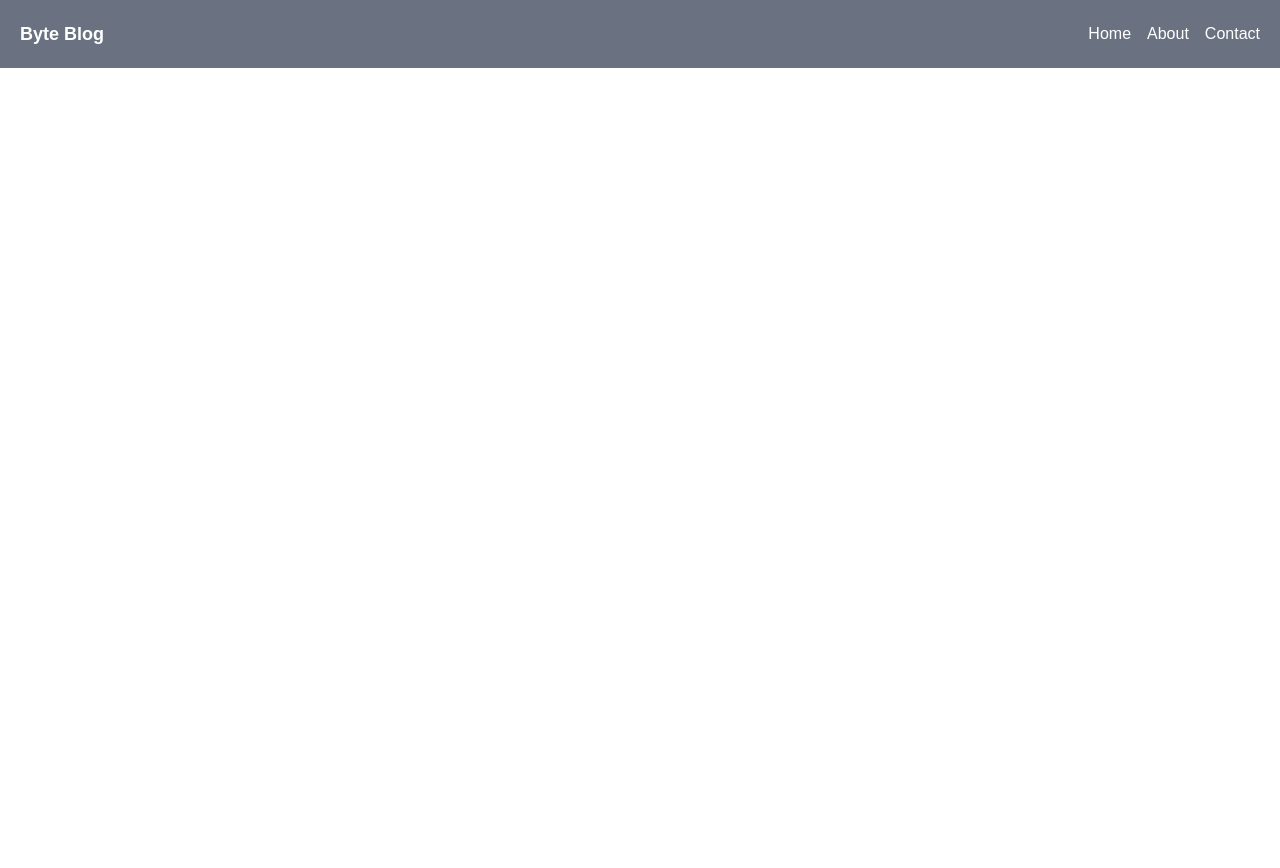
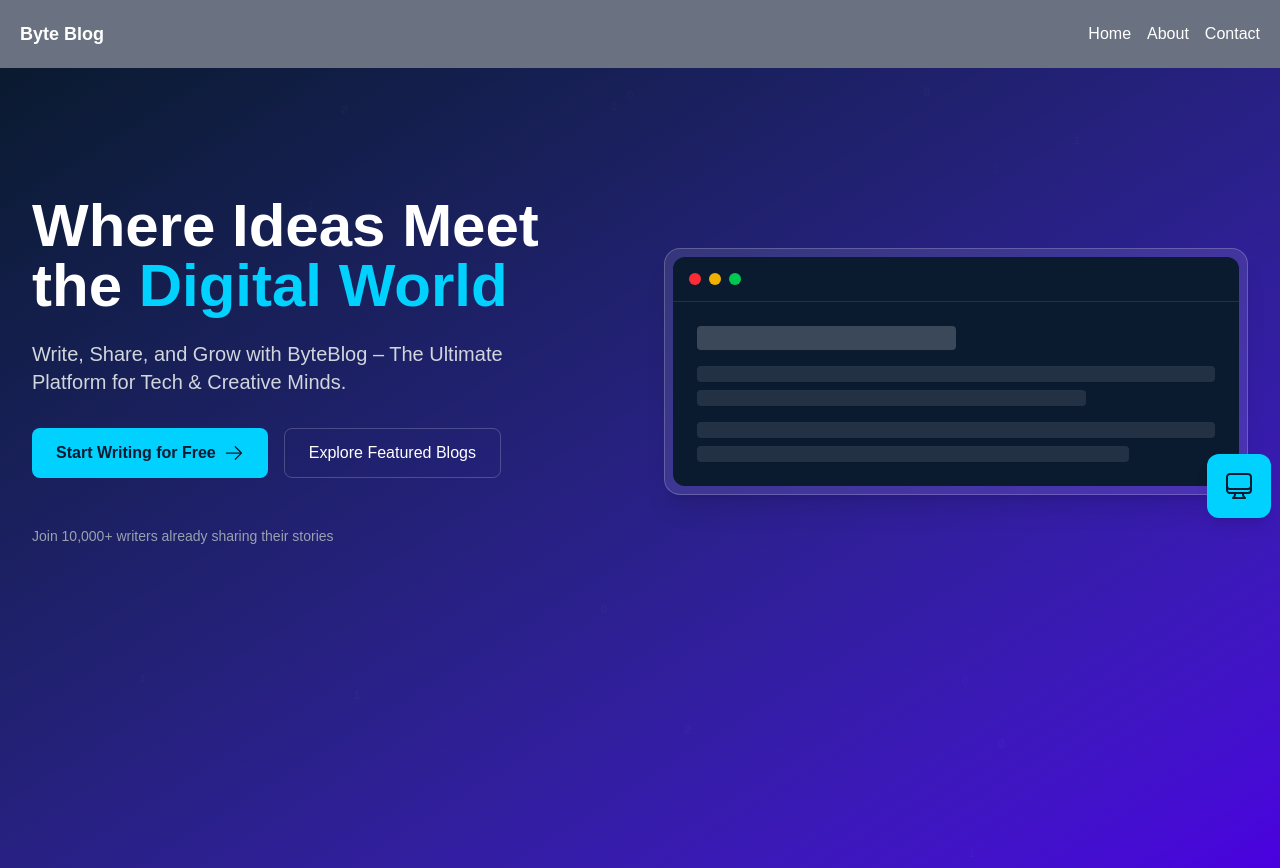
Before and after one commit to Developer-Jaber/ByteBlog, a Next.js app: page / in a window 1280 px wide. Built offline with nearby package versions, Linux system fonts and the light colour scheme.

Commit message:
Add Hero component and update dependencies in package.json and package-lock.json

```diff
--- a/src/app/page.tsx
+++ b/src/app/page.tsx
@@ -1,10 +1,12 @@
 "use client";
+import Hero from '@/components/Hero';
 import React from 'react';
 
 export default function Home() {
   return (
-    <div className="justify-items-center items-center gap-16 grid grid-rows-[20px_1fr_20px] p-8 sm:p-20 pb-20 min-h-screen font-[family-name:var(--font-geist-sans)]">
-
+    <div>
+       {/* hero/banner section */}
+       <Hero></Hero>
     </div>
   );
 }
--- /dev/null
+++ b/src/components/Hero.tsx
@@ -0,0 +1,116 @@
+'use client';
+
+import { motion } from 'framer-motion';
+import { ArrowRightIcon, ComputerDesktopIcon } from '@heroicons/react/24/outline';
+
+export default function Hero() {
+  return (
+    <section className="relative bg-gradient-to-br from-[#0A1A2F] to-[#4A00E0] min-h-dvh overflow-hidden">
+      {/* Binary code background animation */}
+      <div className="absolute inset-0 opacity-10">
+        {[...Array(20)].map((_, i) => (
+          <motion.div
+            key={i}
+            initial={{ y: -20, opacity: 0 }}
+            animate={{
+              y: [0, -20, 0],
+              opacity: [0.1, 0.3, 0.1],
+              transition: {
+                duration: 5 + Math.random() * 10,
+                repeat: Infinity,
+                delay: Math.random() * 5
+              }
+            }}
+            className="absolute font-mono text-white text-xs"
+            style={{
+              left: `${Math.random() * 100}%`,
+              top: `${Math.random() * 100}%`
+            }}
+          >
+            {Math.random() > 0.5 ? '1' : '0'}
+          </motion.div>
+        ))}
+      </div>
+
+      <div className="relative mx-auto px-4 sm:px-6 lg:px-8 py-24 md:py-32 max-w-7xl">
+        <div className="items-center gap-12 grid grid-cols-1 md:grid-cols-2">
+          {/* Text content */}
+          <div className="md:text-left text-center">
+            <motion.h1
+              initial={{ opacity: 0, y: 20 }}
+              animate={{ opacity: 1, y: 0 }}
+              transition={{ duration: 0.8 }}
+              className="mb-6 font-bold text-white text-4xl md:text-5xl lg:text-6xl"
+            >
+              Where Ideas Meet the <span className="text-[#00D1FF]">Digital World</span>
+            </motion.h1>
+
+            <motion.p
+              initial={{ opacity: 0, y: 20 }}
+              animate={{ opacity: 1, y: 0 }}
+              transition={{ duration: 0.8, delay: 0.2 }}
+              className="mx-auto md:mx-0 mb-8 max-w-lg text-gray-300 text-lg md:text-xl"
+            >
+              Write, Share, and Grow with ByteBlog – The Ultimate Platform for Tech & Creative Minds.
+            </motion.p>
+
+            <motion.div
+              initial={{ opacity: 0, y: 20 }}
+              animate={{ opacity: 1, y: 0 }}
+              transition={{ duration: 0.8, delay: 0.4 }}
+              className="flex sm:flex-row flex-col justify-center md:justify-start gap-4"
+            >
+              <button type='button' className="flex justify-center items-center bg-[#00D1FF] hover:bg-[#00b8e0] px-6 py-3 rounded-lg font-semibold text-[#0A1A2F] transition-all">
+                Start Writing for Free
+                <ArrowRightIcon className="ml-2 w-5 h-5" />
+              </button>
+              <button type='button' className="flex justify-center items-center px-6 py-3 border border-white/20 hover:border-white/40 rounded-lg font-medium text-white transition-all">
+                Explore Featured Blogs
+              </button>
+            </motion.div>
+
+            <motion.div
+              initial={{ opacity: 0 }}
+              animate={{ opacity: 1 }}
+              transition={{ duration: 0.8, delay: 0.6 }}
+              className="mt-12 text-gray-400 text-sm"
+            >
+              Join 10,000+ writers already sharing their stories
+            </motion.div>
+          </div>
+
+          {/* Image/Illustration */}
+          <motion.div
+            initial={{ opacity: 0, scale: 0.9 }}
+            animate={{ opacity: 1, scale: 1 }}
+            transition={{ duration: 0.8, delay: 0.3 }}
+            className="relative"
+          >
+            <div className="relative bg-white/10 shadow-xl backdrop-blur-sm p-2 border border-white/20 rounded-2xl">
+              <div className="bg-[#0A1A2F] rounded-xl overflow-hidden">
+                {/* Mock blog editor UI */}
+                <div className="p-4 border-white/10 border-b">
+                  <div className="flex gap-2">
+                    <div className="bg-red-500 rounded-full w-3 h-3"></div>
+                    <div className="bg-yellow-500 rounded-full w-3 h-3"></div>
+                    <div className="bg-green-500 rounded-full w-3 h-3"></div>
+                  </div>
+                </div>
+                <div className="p-6">
+                  <div className="bg-white/20 mb-4 rounded w-1/2 h-6"></div>
+                  <div className="bg-white/10 mb-2 rounded w-full h-4"></div>
+                  <div className="bg-white/10 mb-4 rounded w-3/4 h-4"></div>
+                  <div className="bg-white/10 mb-2 rounded w-full h-4"></div>
+                  <div className="bg-white/10 rounded w-5/6 h-4"></div>
+                </div>
+              </div>
+              <div className="-right-6 -bottom-6 absolute bg-[#00D1FF] shadow-lg p-4 rounded-xl">
+                <ComputerDesktopIcon className="w-8 h-8 text-[#0A1A2F]" />
+              </div>
+            </div>
+          </motion.div>
+        </div>
+      </div>
+    </section>
+  );
+}
```
Also changed, not shown: package.json (+9 -6 lines), 1 other file (tests, documents, lock files or other folders).
